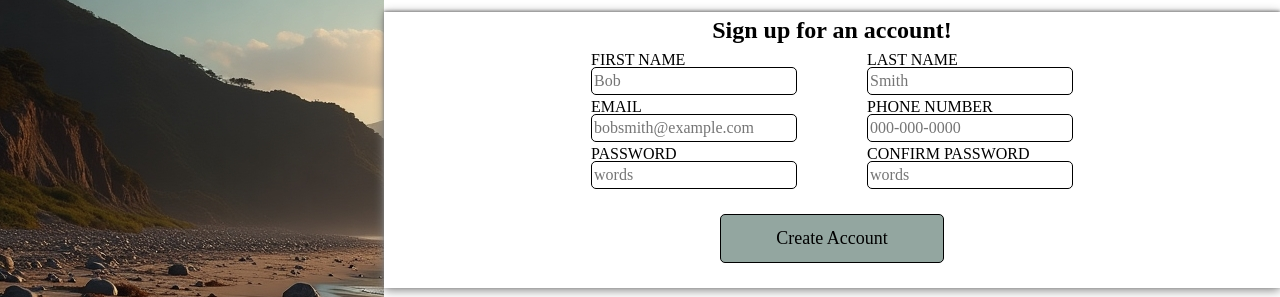
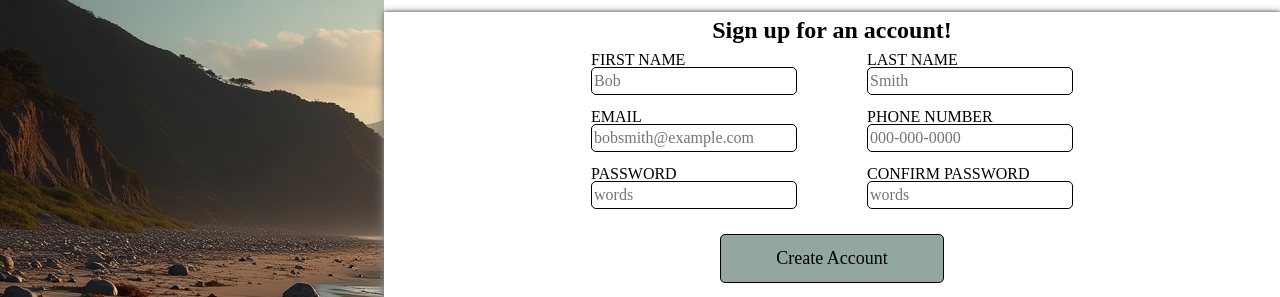
Before and after one commit to TurnerHelical/signUpForm, a plain HTML site: page index.html in a window 1280 px wide. Shown: the part 310-607 px from the top of the page. Drawn offline with Linux system fonts and the light colour scheme; a web font is replaced by a local one.

Commit message:
working on the form inputs still

```diff
--- a/styles.css
+++ b/styles.css
@@ -31,6 +31,12 @@
 h1 {
     color: white;
     font-size: 4em;
+}
+
+#formContent {
+    display: flex;
+    flex-direction: column;
+    gap: 10px;
 }
 
 #mainContainer {
@@ -77,6 +83,7 @@ form {
 
 .formInput input:focus {
     background-color: #93A6A0;
+    box-shadow: 2px 2px 3px gray;
 }
 
 form button {
```
